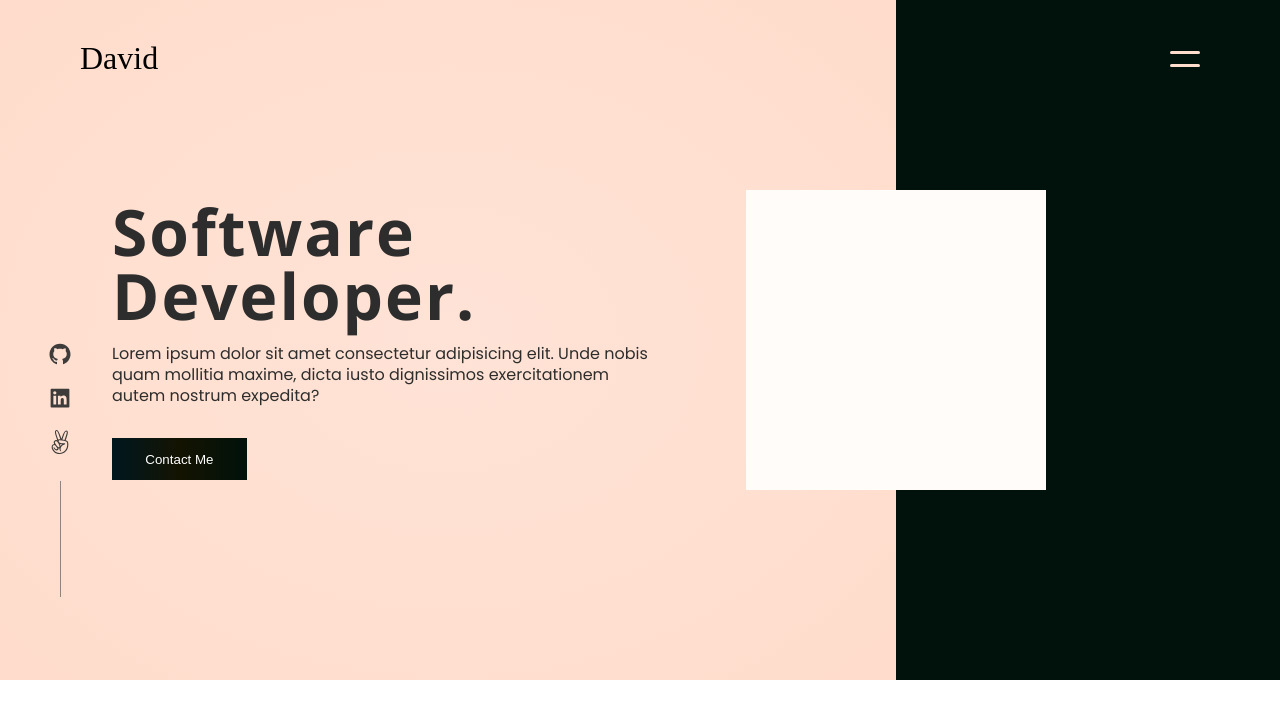
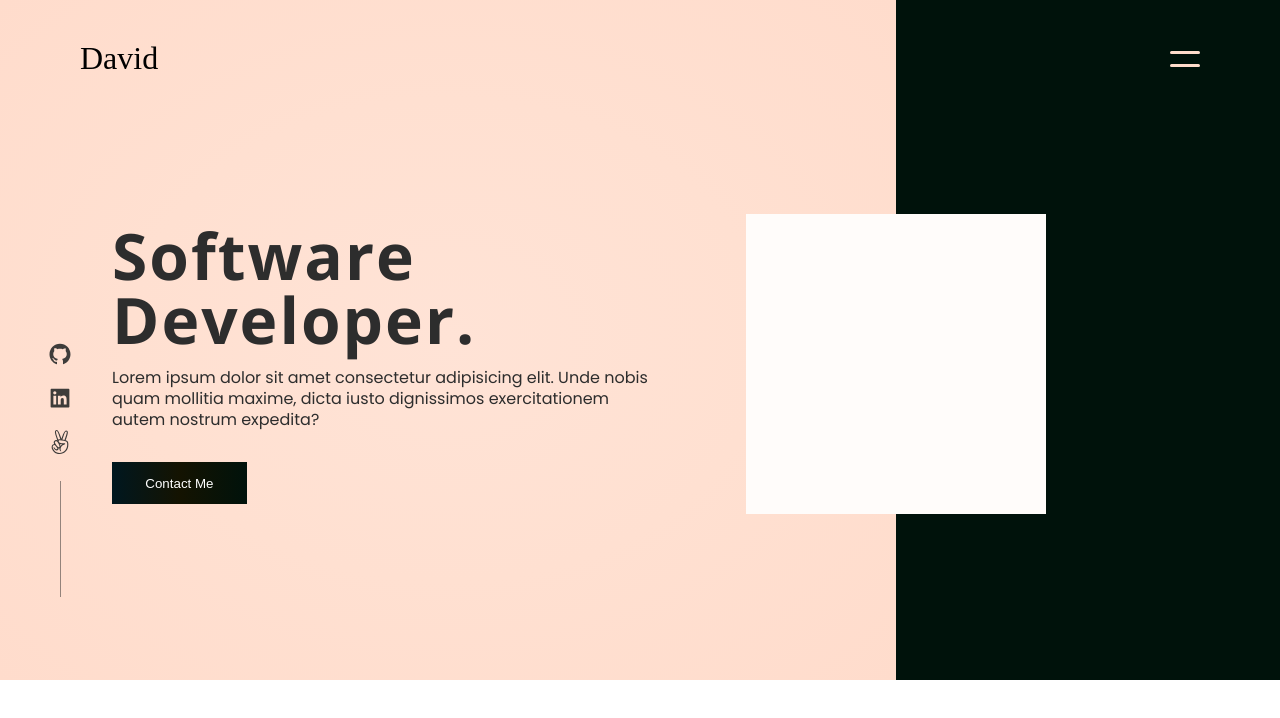
Before and after one commit to DuaneDave/Portfolio-V_1, a React (Create React App) app: page / in a window 1280 px wide. Shown: the top 718 px of the page. Built offline with nearby package versions, Linux system fonts and the light colour scheme; a web font is replaced by a local one.

Commit message:
Reposition hero section

```diff
--- a/src/components/heroSection/HeroSection.module.css
+++ b/src/components/heroSection/HeroSection.module.css
@@ -11,6 +11,11 @@
   flex-direction: column;
   justify-content: center;
   padding: 0 1.5rem;
+}
+
+.leftHalf > div {
+  position: relative;
+  bottom: -2rem;
 }
 
 .leftHalf > div h1 {
@@ -35,7 +40,7 @@
   background: #00120b;
   display: flex;
   justify-content: center;
-  position: relative;
+  align-items: center;
   padding-block: 3rem;
 }
 
@@ -53,7 +58,7 @@
   color: white;
   background: linear-gradient(90deg, #00171f, #141301, #00120b);
   margin-top: 2rem;
-  padding: 1em 2.5em;
+  padding: 0.6em 2.5em;
 }
 
 @media screen and (min-width: 768px) {
@@ -67,8 +72,13 @@
     padding: 0 2rem 0 7rem;
   }
 
+  .leftHalf > div {
+    bottom: -1.5rem;
+  }
+
   .rightHalf {
     flex-direction: column;
+    align-items: unset;
   }
 
   .placeholder {
@@ -77,6 +87,7 @@
     background: #fffcfa;
     position: relative;
     left: -150px;
+    bottom: -1.5rem;
   }
 
   .socialLinks {
@@ -103,4 +114,8 @@
     font-size: 1.5rem;
     color: #2d2d2dea;
   }
+
+  .heroButton {
+    padding: 1em 2.5em;
+  }
 }
--- a/src/index.css
+++ b/src/index.css
@@ -12,7 +12,6 @@ html {
 
 button {
   cursor: pointer;
-  background: black;
   border: none;
   color: white;
 }
```
